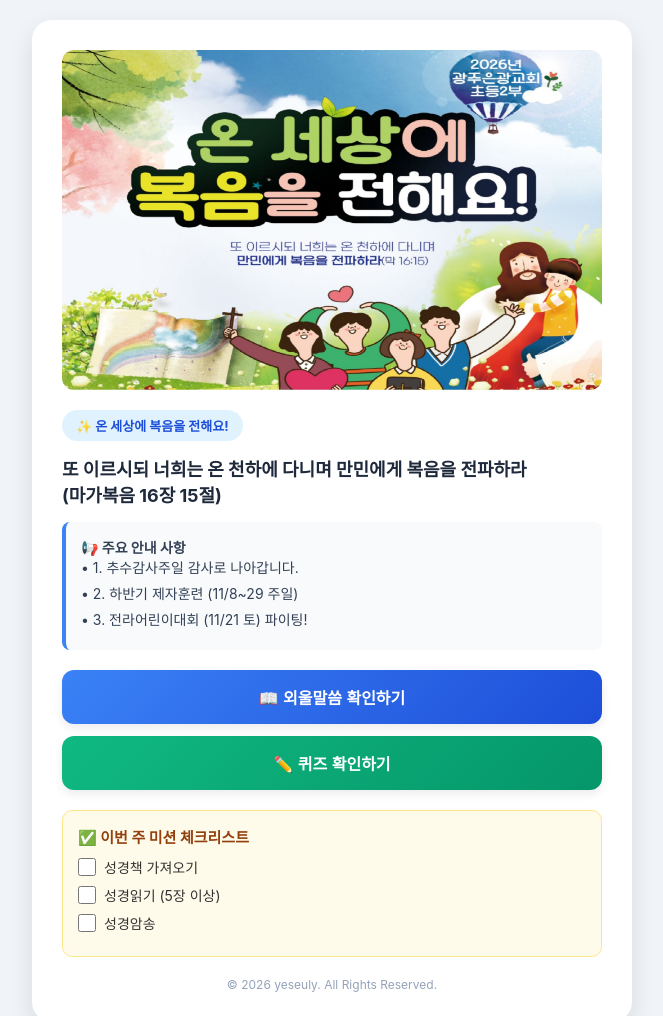
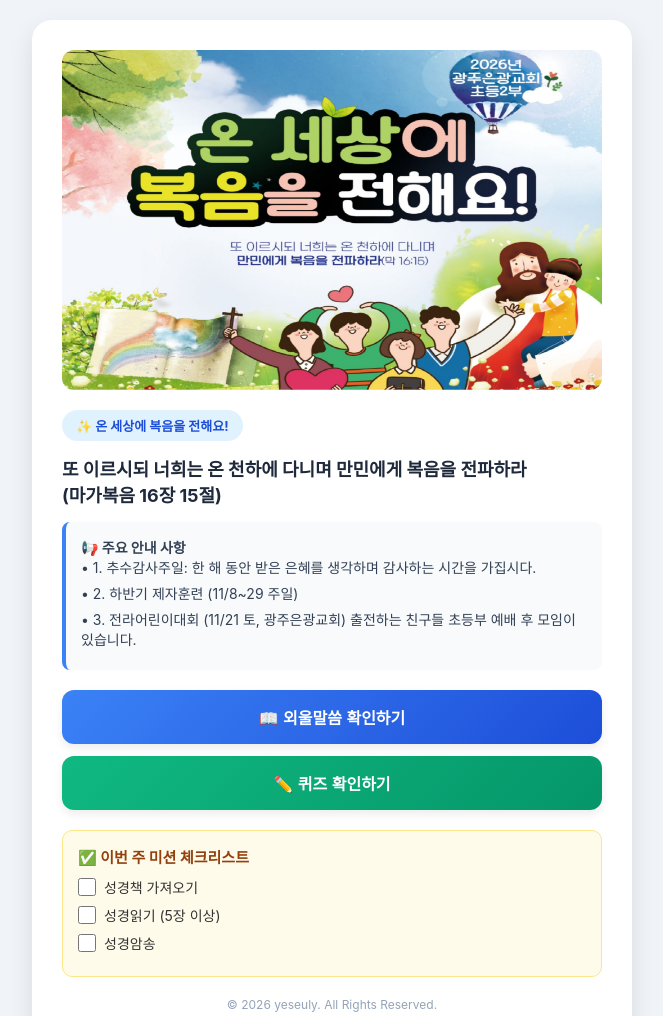
Before and after one commit to kimyeseul1024/church-news, a plain HTML site: page index.html in a window 1280 px wide. Shown: the top 1016 px of the page, without its empty margins (308-971 px from the left). Drawn offline with Linux system fonts and the light colour scheme.

Commit message:
Revise key announcements in index.html
Updated announcements for 추수감사주일 and 전라어린이대회.

```diff
--- a/index.html
+++ b/index.html
@@ -186,9 +186,9 @@
     <div class="info-box">
       <strong>📢 주요 안내 사항</strong>
       <ul>
-        <li>• 1. 추수감사주일 감사로 나아갑니다.</li>
+        <li>• 1. 추수감사주일: 한 해 동안 받은 은혜를 생각하며 감사하는 시간을 가집시다.</li>
         <li>• 2. 하반기 제자훈련 (11/8~29 주일)</li>
-        <li>• 3. 전라어린이대회 (11/21 토) 파이팅!</li>
+        <li>• 3. 전라어린이대회 (11/21 토, 광주은광교회) 출전하는 친구들 초등부 예배 후 모임이 있습니다.</li>
       </ul>
     </div>
 
```
